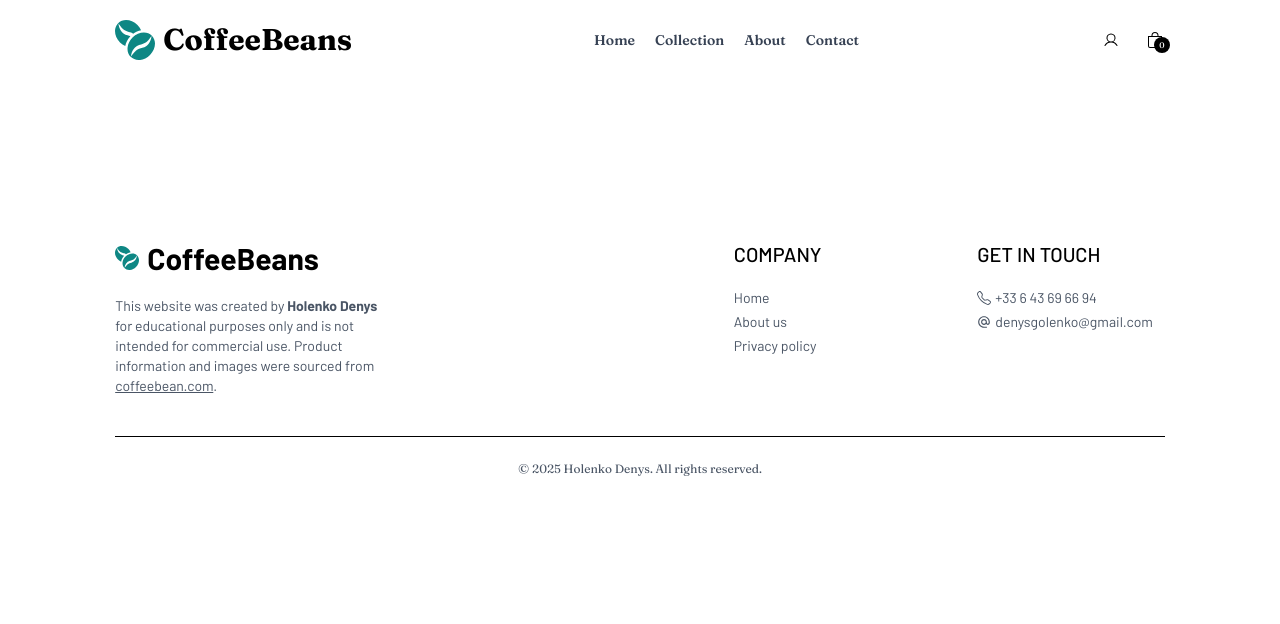
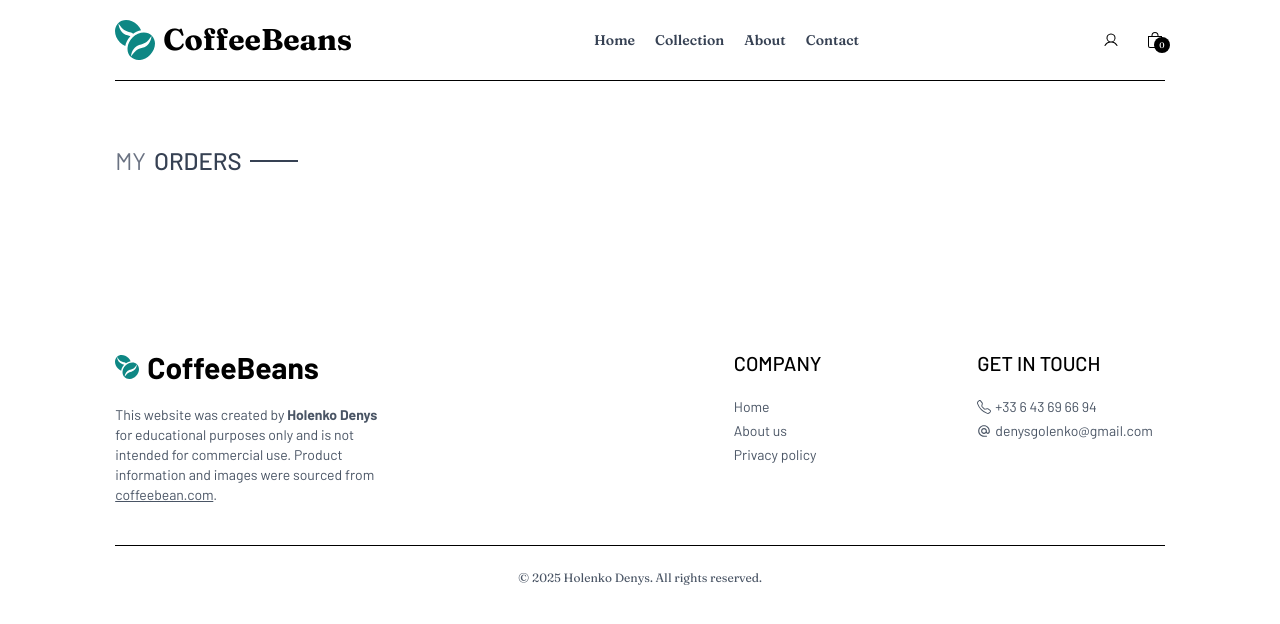
Before and after one commit to usernameDenys/coffeebeans, a React (Vite) app: page /orders in a window 1280 px wide. Shown: the top 624 px of the page. Built offline with nearby package versions, Linux system fonts and the light colour scheme.

Commit message:
order page added, bugfix in product

```diff
--- a/src/context/ShopContext.jsx
+++ b/src/context/ShopContext.jsx
@@ -2,6 +2,7 @@ import { createContext, useState } from "react";
 import { products } from "../assets/assets";
 import { toast } from 'react-toastify';
 import { useNavigate } from 'react-router-dom';
+
 
 
 // eslint-disable-next-line react-refresh/only-export-components
@@ -12,11 +13,14 @@ const ShopContextProvider = (props) => {
     const currency = "$";
     const [cartItems, setCartItems] = useState({});
     const navigate = useNavigate(); // to navigate to different pages
+    const notify = () => toast("Product added to cart!");
 
     const addToCart = async (itemId, size) => {
         if (!size) {
             toast.error('Please select a size');
             return;
+        } else {
+            notify();
         }
 
         let cartData = structuredClone(cartItems);
--- a/src/pages/Orders.jsx
+++ b/src/pages/Orders.jsx
@@ -1,8 +1,14 @@
-import React from 'react'
+// import React, { useContext } from 'react'
+// import { ShopContext } from '../context/ShopContext'
+import Title from '../components/Title'
 
 const Orders = () => {
+    // const { products, currency } = useContext(ShopContext)
     return (
-        <div>
+        <div className='border-t pt-16 font-[Barlow]'>
+            <div className='text-2xl'>
+                <Title titlePart1={'MY'} titlePart2={'ORDERS'} />
+            </div>
 
         </div>
     )
--- a/src/pages/Product.jsx
+++ b/src/pages/Product.jsx
@@ -1,7 +1,7 @@
 import React, { useEffect, useState, useContext } from 'react'
 import { useParams } from 'react-router-dom'
 import { ShopContext } from '../context/ShopContext'
-import { toast } from 'react-toastify';
+
 
 
 const Product = () => {
@@ -11,7 +11,7 @@ const Product = () => {
     const [imagePreview, setImagePreview] = useState('');
     const [size, setSize] = useState('')
 
-    const notify = () => toast("Product added to cart!");
+
 
 
     const fetchProduct = async () => {
@@ -26,7 +26,6 @@ const Product = () => {
 
     const handleAddToCart = () => {
         addToCart(productData._id, size);
-        notify();
     }
 
     useEffect(() => {
```
